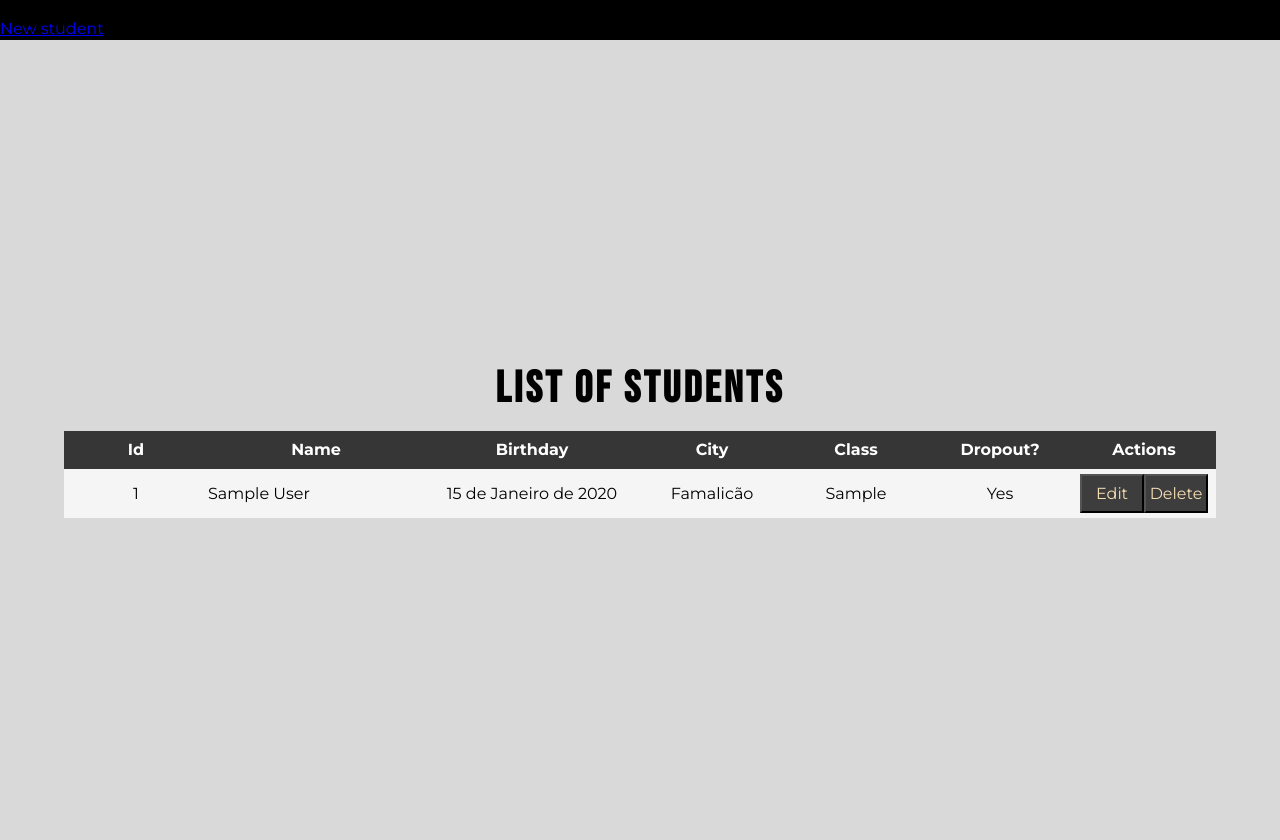
After one commit to maviam/appofficecourse, a Django app: page /student/list/ in a window 1280 px wide. The commit adds this page. Run offline with Django 5.2, Linux system fonts and the light colour scheme; tables that the repository leaves empty hold one stand-in row (values such as "Sample post").

Commit message:
Students List Page

```diff
--- a/base_static/global/css/style.css
+++ b/base_static/global/css/style.css
@@ -43,7 +43,7 @@ header { width: 100%; height: 2.5rem; background-color: black; }
 .data_students { grid-area: st; border-right: 1px dotted rgba(0,0,0,.75); }
 .data_units { grid-area: tu; padding-left: 3.5rem; }
 .title {
-    width: 90%; height: 3.25rem; line-height: 3.25rem; font-size: 2rem; color: white;
+    width: 95%; height: 3.25rem; line-height: 3.25rem; font-size: 2rem; color: white;
     background-color: rgba(0,0,0,.75); padding-left: 1.25rem; border-radius: 1rem;
     font-family: "Bebas Neue", sans-serif; letter-spacing: 0.1rem; display: block;
 }
@@ -55,7 +55,34 @@ header { width: 100%; height: 2.5rem; background-color: black; }
 .data_students ul li:hover a, .data_units ul li:hover a { color: white; }
 
 .data form { margin-top: 5rem; }
-.data form .form-group { width: 90%; margin-bottom: 1.5rem; }
-.form-group label { display: block; margin-bottom: 0.25rem; font-weight: 700; }
-.form-group input, .form-group select { width: 75%; height: 1.75rem; }
-.form-group input[type=submit] { height: 2.75rem; font-weight: 700; background-color: black; color: white; }
+.data form .col-1 { width: 95%; }
+.data form .col-2 { width: 47.5%; display: inline-block; }
+.data form label { font-weight: 700; }
+.data form input, .data form select {
+    width: 100%; height: 1.75rem;
+    margin-top: 0.50rem; margin-bottom: 1.25rem;
+    padding-left: 0.50rem; font-size: 0.85rem;
+}
+.data form input[type=checkbox] { width: auto; height: auto; }
+.data form input[type=submit] {
+    width: 95%;
+    background-color: rgba(0,0,0,.75);
+    color: white;
+    height: 2.5rem;
+    font-size: 1rem;
+    font-weight: 600;
+}
+
+.center { text-align: center; }
+.students-table { width: 90vw; padding: 0 1.5rem; border-collapse: collapse; }
+.caption-table {
+    font-family: 'Bebas Neue', sans-serif; font-size: 2.75rem; font-weight: 700;
+    letter-spacing: 0.2rem; padding-bottom: 1rem; text-align: center;
+}
+.table-row-header { height: 2.35rem; line-height: 2.35rem; background-color: rgba(0,0,0,.75); color: white; text-align: center; }
+.table-cel { background-color: rgba(255,255,255,.75); padding: 0.30rem 0; }
+th, td { width: 10vw; }
+.major { width: 15vw; }
+.table-cel button {
+    width: 5vw; background-color: rgba(0,0,0,.75); color: wheat; padding: 0.50rem 0;
+}
--- a/course/admin.py
+++ b/course/admin.py
@@ -15,7 +15,7 @@ class ClassAdmin(admin.ModelAdmin):
 
 @admin.register(models.Student)
 class StudentAdmin(admin.ModelAdmin):
-    list_display = ('id','name','birthday','_class',)
+    list_display = ('id','name','birthday','my_class',)
     ordering = ('name',)
     search_fields = ('name',)
 
--- a/course/models.py
+++ b/course/models.py
@@ -37,15 +37,16 @@ class Student(models.Model):
                     )
     city = models.CharField(
                     max_length=20,
+                    blank=True,
                     choices=[
                                 ('FML','Famalicão'),
-                                ('FRM','Freamnunde'),
+                                ('FRM','Freamunde'),
                                 ('PFR','Paços de Ferreira'),
                                 ('STR','Santo Tirso')
                             ]
                     )
     dropout = models.BooleanField(default=False)
-    _class = models.ForeignKey(Class, on_delete=models.SET_NULL, null=True)
+    my_class = models.ForeignKey(Class, on_delete=models.SET_NULL, null=True)
 
     def __str__(self):
         return f'{self.name}'
--- /dev/null
+++ b/course/templates/course/student/list.html
@@ -0,0 +1,43 @@
+{% extends "global/base.html" %}
+
+{% block content %}
+    <section class="content-class">
+        <table class="students-table">
+            <caption class="caption-table">List of Students</caption>
+            <thead>
+                <tr class="table-row table-row-header">
+                    <th class="table-header">Id</th>
+                    <th class="table-header major">Name</th>
+                    <th class="table-header major">Birthday</th>
+                    <th class="table-header">City</th>
+                    <th class="table-header">Class</th>
+                    <th class="table-header">Dropout?</th>
+                    <th class="table-header">Actions</th>
+                </tr>
+            </thead>
+            <tbody>
+                {% for student in students %}
+                <tr class="table-row">
+                    <td class="table-cel center">{{ student.id }}</td>
+                    <td class="table-cel major">{{ student.name }}</td>
+                    <td class="table-cel major center">{{ student.birthday }}</td>
+                    <td class="table-cel center">{{ student.get_city_display }}</td>
+                    <td class="table-cel center">{{ student.my_class }}</td>
+                    <td class="table-cel center">
+                        {% if student.dropout %}
+                            Yes
+                        {% else %}
+                            No
+                        {% endif %}
+                    </td>
+                    <td class="table-cel center">
+                        <form action="" method="get">
+                            <button>Edit</button><button>Delete</button>
+                        </form>
+                    </td>
+                </tr>
+                {% endfor %}
+            </tbody>
+        </table>
+    </section>
+{% endblock content %}
--- a/course/urls.py
+++ b/course/urls.py
@@ -4,7 +4,9 @@ from course import views
 app_name = 'course'
 
 urlpatterns = [
-    path('', views.index, name='class_index'),
-    path('course/maindata/', views.main_data, name='main_data'), # type: ignore
-    path('course/student/', views.create_student, name='new_student')
+    path('student/<int:student_id>/', views.student_information, name='see_student'),
+    path('course/maindata/', views.main_data, name='main_data'),
+    path('course/student/', views.create_student, name='new_student'),
+    path('student/list/', views.list_of_students, name='students_list'),
+    path('', views.index, name='class_index')
 ]
--- a/course/views/student_views.py
+++ b/course/views/student_views.py
@@ -5,7 +5,7 @@ from django import forms
 class StudentForm(forms.ModelForm):
     class Meta:
         model = Student
-        fields = ('name','birthday','sex','city','dropout','_class')
+        fields = ('name','birthday','sex','city','my_class','dropout')
 
 # Create your views here.
 def create_student(request):
@@ -20,3 +20,29 @@ def create_student(request):
         'course/student/create.html',
         context
     )
+
+def list_of_students(request):
+    students = Student.objects.all()
+    context = {
+        'page_title': 'List of students',
+        'students': students,
+        'header': True
+    }
+    return render(
+        request,
+        'course/student/list.html',
+        context
+    )
+
+def student_information(request, student_id):
+    student = Student.objects.get(pk=student_id)
+    context = {
+        'page_title': 'List of students',
+        'student': student,
+        'header': True
+    }
+    return render(
+        request,
+        'course/student/student.html',
+        context
+    )
```
Also changed, not shown: course/templates/course/student/create.html (+18 -8 lines), course/migrations/0006_student_city_student_dropout.py (added), course/migrations/0007_rename__class_student_my_class.py (added).
